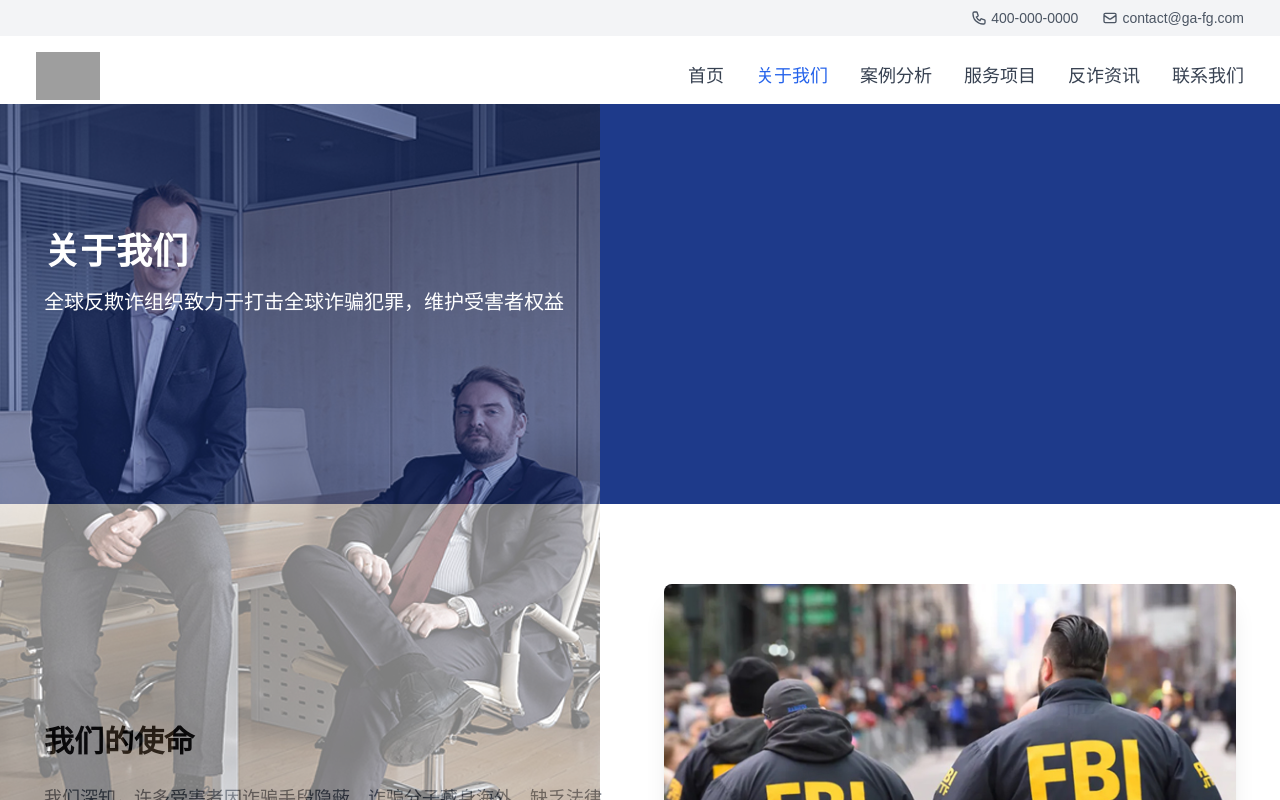
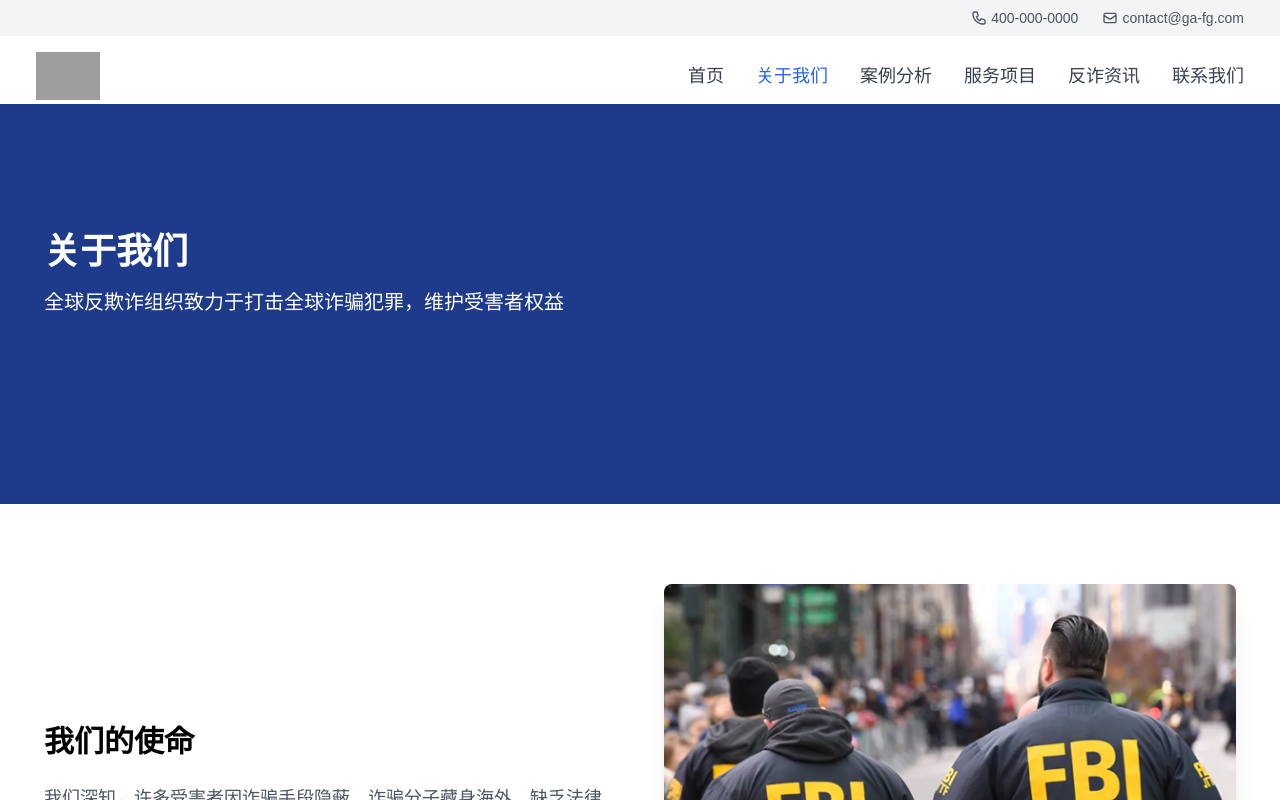
Before and after one commit to daji16868/qianduan, a React (Vite) app: page /about in a window 1280 px wide. Shown: the top 800 px of the page. Built offline with nearby package versions, Linux system fonts and the light colour scheme; grey boxes are pictures that could not be loaded.

Commit message:
修改关于我们页面，移除Hero Section的图片，保留蓝色背景

```diff
--- a/src/pages/About.jsx
+++ b/src/pages/About.jsx
@@ -29,13 +29,6 @@ const About = () => {
     <div className="min-h-screen">
       {/* Hero Section */}
       <section className="relative h-[400px] bg-blue-900 text-white">
-        <LazyImage
-          src={backgroundImages[0].src}
-          alt={backgroundImages[0].alt}
-          className="absolute inset-0 w-full h-full object-cover opacity-50"
-          loading="eager"
-          priority="high"
-        />
         <div className="relative container mx-auto px-6 py-32">
           <h1 className="text-4xl font-bold mb-4">关于我们</h1>
           <p className="text-xl max-w-2xl">
```
